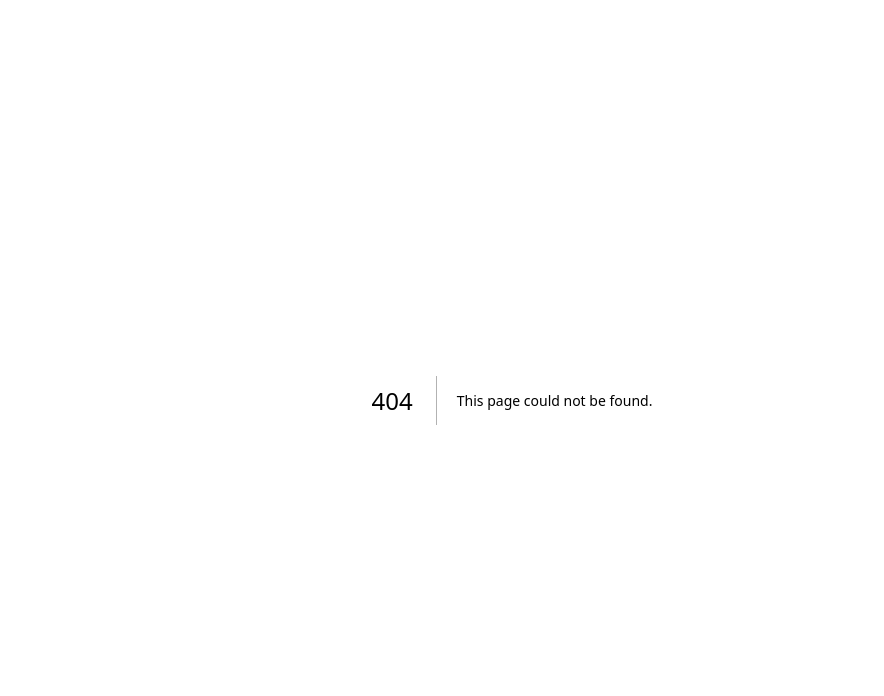
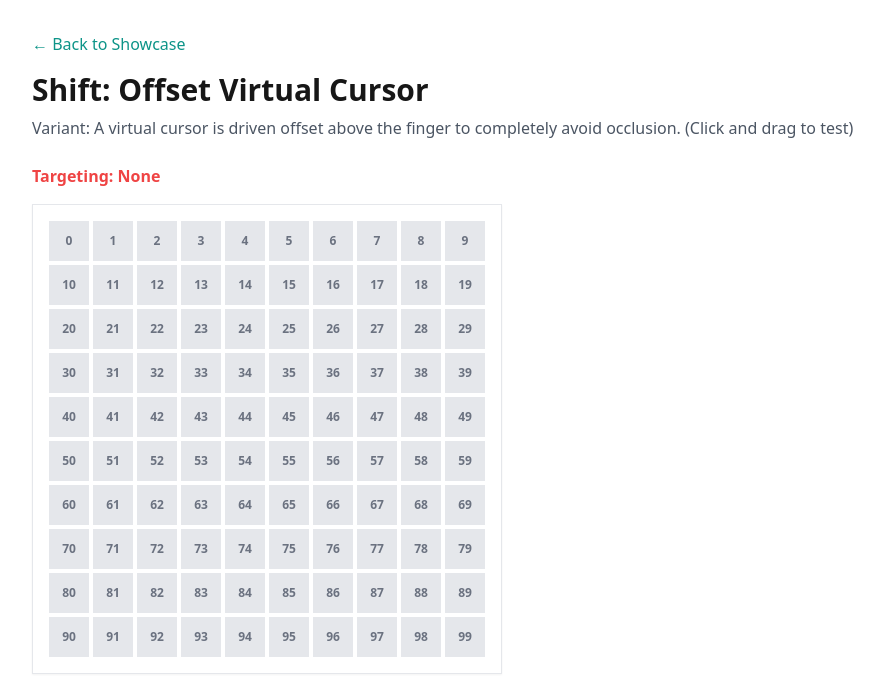
Before and after one commit to naishagarwal/re-vibing, a Next.js app: page /shift-offset in a window 1280 px wide. Before the commit this address had no page. Shown: the top 696 px of the page, without its empty margins (128-1012 px from the left). Built offline with nearby package versions, Linux system fonts and the light colour scheme.

Commit message:
Include React Group 3

```diff
--- /dev/null
+++ b/src/app/shift-offset/page.tsx
@@ -0,0 +1,48 @@
+/* eslint-disable @typescript-eslint/no-explicit-any, @typescript-eslint/no-unused-vars */
+'use client';
+import React, { useState, useEffect } from 'react';
+import Link from 'next/link';
+
+const Grid = () => <div className="grid grid-cols-10 gap-1">{Array(100).fill(0).map((_,i)=><button key={i} data-id={i} className="btn-target w-10 h-10 bg-gray-200 text-xs flex items-center justify-center font-bold text-gray-500">{i}</button>)}</div>;
+
+export default function ShiftOffset() {
+  const [pos, setPos] = useState({x:0, y:0, clientX:0, clientY:0});
+  const [down, setDown] = useState(false);
+  const [hovered, setHovered] = useState<string|null>(null);
+
+  useEffect(() => {
+     document.querySelectorAll('.btn-target').forEach(e => e.classList.remove('bg-red-400', 'text-white'));
+     if(down) {
+         const el = document.elementFromPoint(pos.clientX, pos.clientY - 80);
+         if(el && el.classList.contains('btn-target')) {
+             setHovered(el.getAttribute('data-id'));
+             el.classList.add('bg-red-400', 'text-white');
+         } else setHovered(null);
+     }
+  }, [pos, down]);
+
+  return (
+    <div className="p-8 max-w-5xl mx-auto font-sans select-none">
+      <Link href="/" className="text-teal-600 mb-4 block hover:underline">← Back to Showcase</Link>
+      <h1 className="text-3xl font-bold mb-2">Shift: Offset Virtual Cursor</h1>
+      <p className="mb-6 text-gray-600">Variant: A virtual cursor is driven offset above the finger to completely avoid occlusion. (Click and drag to test)</p>
+
+      <div className="mb-4 font-bold text-red-500 min-h-6">Targeting: {hovered ?? 'None'}</div>
+
+      <div
+        className="relative bg-white border p-4 shadow-sm inline-block cursor-none"
+        onPointerDown={e => { setDown(true); setPos({x: e.nativeEvent.offsetX, y: e.nativeEvent.offsetY, clientX: e.clientX, clientY: e.clientY}); e.currentTarget.setPointerCapture(e.pointerId); }}
+        onPointerMove={e => { if(down) setPos({x: e.nativeEvent.offsetX, y: e.nativeEvent.offsetY, clientX: e.clientX, clientY: e.clientY}); }}
+        onPointerUp={e => { setDown(false); setHovered(null); document.querySelectorAll('.btn-target').forEach(el => el.classList.remove('bg-red-400', 'text-white')); e.currentTarget.releasePointerCapture(e.pointerId); }}
+      >
+         <Grid />
+         {down && (
+            <div style={{position: 'absolute', left: pos.x, top: pos.y - 80, pointerEvents: 'none', zIndex: 50}} className="flex flex-col items-center">
+                <div className="w-4 h-4 bg-red-500 rounded-full border-2 border-white shadow-md"></div>
+                <div className="w-0.5 h-20 bg-red-200/50"></div>
+            </div>
+         )}
+      </div>
+    </div>
+  );
+}
--- /dev/null
+++ b/src/app/shift/page.tsx
@@ -0,0 +1,35 @@
+/* eslint-disable @typescript-eslint/no-explicit-any, @typescript-eslint/no-unused-vars */
+'use client';
+import React, { useState } from 'react';
+import Link from 'next/link';
+
+const Grid = () => <div className="grid grid-cols-10 gap-1">{Array(100).fill(0).map((_,i)=><button key={i} className="w-10 h-10 bg-gray-200 hover:bg-gray-400 text-xs flex items-center justify-center font-bold text-gray-500">{i}</button>)}</div>;
+
+export default function Shift() {
+  const [pos, setPos] = useState({x:0, y:0});
+  const [down, setDown] = useState(false);
+
+  return (
+    <div className="p-8 max-w-5xl mx-auto font-sans select-none">
+      <Link href="/" className="text-teal-600 mb      <Link href="/" className="text-teal-600 mb      <Link hrefclassName="text-3xl font-bold mb-2">Shift</h1>
+      <p className="mb-6 text-gray-600">Original: Callout appears above finger to solve fat-finger occlusion. (Click and drag to test)</p>
+
+      <div
+        className="relative bg-white border p-4 shadow-sm inline-block"
+        onPointerDown={e => { setDown(true); setPos({x: e.nativeEvent.offsetX, y: e.nativeEvent.offsetY}); e.currentTarget.setPointerCapture(e.pointerId); }}
+        onPointerMove={e => { if(down) setPos({x: e.nativeEvent.offsetX, y: e.nativeEvent.offsetY}); }}
+        onPointerUp={e => { setDown(false); e.currentTarget.releasePointerCapture(e.pointerId); }}
+      >
+         <Grid />
+         {down && (
+            <div style={{position: 'absolute', left: pos.x - 70, top: pos.y - 150, width: 140, height: 140, borderRadius: '50%', overflow: 'hidden', border: '3px solid black', pointerEvents: 'none', backgroundColor: 'white', zIndex: 50, boxShadow: '0 10px 25px rgba(0,0,0,0.2)'}}>
+                <div style={{position: 'absolute', left: -pos.x + 70, top: -pos.y + 70, transform: 'scale(1.5)', transformOrigin: `${pos.x}px ${pos.y}px`}}>
+                   <Grid />
+                </div>
+                <div className="absolute top-1/2 left-1/2 w-2 h-2 bg-red-500 rounded-full -translate-x-1/2 -translate-y-1/2 border border-white" />
+            </div>
+         )}
+      </div>
+    </div>
+  );
+}
```
